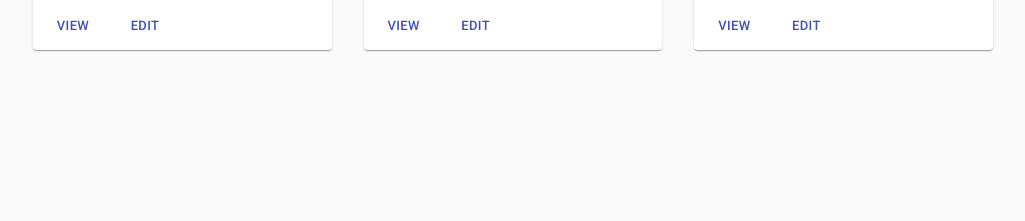
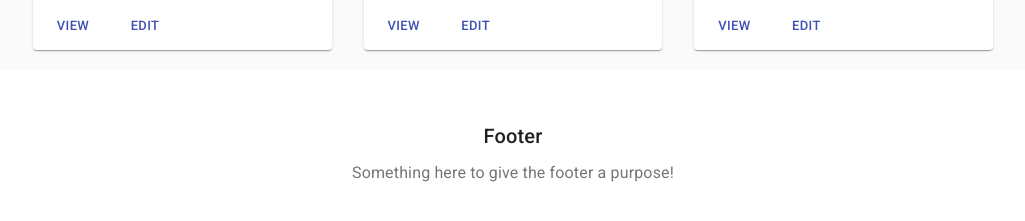
Before and after one commit to d-cryptic/album-material-ui, a React (Create React App) app: page / in a window 1280 px wide. Shown: the part 1481-1702 px from the top of the page, without its empty margins (127-1152 px from the left). Before the commit the page ends 1551 px from the top, so only its background shows below. Built offline with nearby package versions, Linux system fonts and the light colour scheme.

Commit message:
footer done

```diff
--- a/src/App.jsx
+++ b/src/App.jsx
@@ -121,7 +121,15 @@ const App = () => {
         </Container>
       </main>
 
-      <footer className={classes.footer}></footer>
+      {/* Footer */}
+      <footer className={classes.footer}>
+        <Typography variant="h6" align="center" gutterBottom>
+          Footer
+        </Typography>
+        <Typography variant="subtitle1" align="center" color="textSecondary">
+          Something here to give the footer a purpose!
+        </Typography>
+      </footer>
     </>
   );
 };
--- a/src/styles.js
+++ b/src/styles.js
@@ -29,6 +29,11 @@ const useStyles = makeStyles((theme) => ({
   cardContent: {
     flexGrow: 1,
   },
+
+  footer: {
+    backgroundColor: theme.palette.background.paper,
+    padding: "50px 0",
+  },
 }));
 
 export default useStyles;
```
